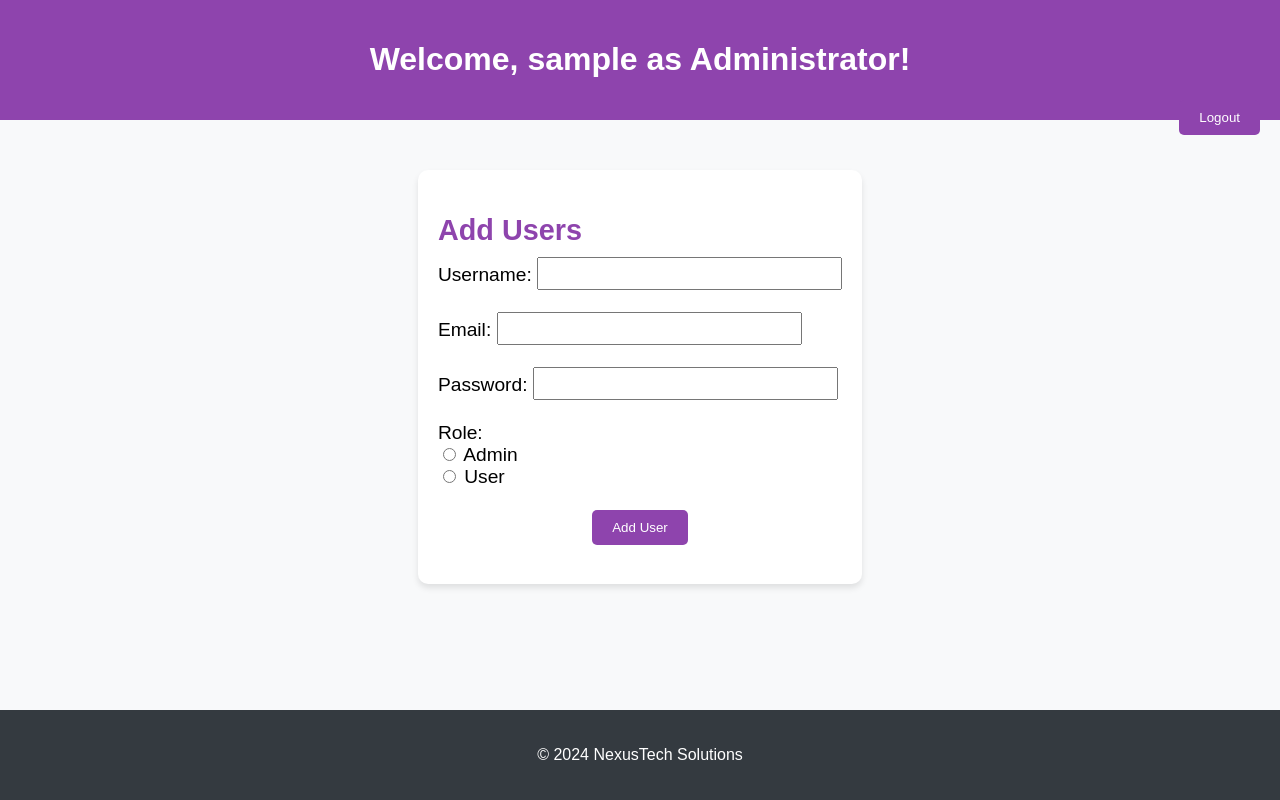
After one commit to isurunvn/technical_support_management_system, a PHP site: page /admin/add_user.php in a window 1280 px wide. The commit adds this page. Run offline with PHP 8.4, Linux system fonts and the light colour scheme; the visitor is signed in with stand-in values (Sample User, id 1).

Commit message:
admin- manage users functions added

```diff
--- /dev/null
+++ b/admin/add_user.php
@@ -0,0 +1,83 @@
+<?php
+session_start();
+
+
+$username = $_SESSION['username'];
+$email = $_SESSION['email'];
+
+$servername = "localhost";
+$username_db = "root";
+$password_db = "";
+$database = "nexustech";
+
+$conn = new mysqli($servername, $username_db, $password_db, $database);
+
+
+if ($conn->connect_error) {
+    die("Connection failed: " . $conn->connect_error);
+}
+
+// Handle add user form submission
+if ($_SERVER["REQUEST_METHOD"] == "POST") {
+    if (isset($_POST['add_user'])) {
+        $new_username = $_POST['new_username'];
+        $new_email = $_POST['new_email'];
+        $new_password = $_POST['new_password']; // Make sure to hash the password securely before storing it in the database
+        $new_role = $_POST['new_role'];
+
+        // Insert new user into the database
+        $sql = "INSERT INTO users (username, email, password, role) VALUES ('$new_username', '$new_email', '$new_password', '$new_role')";
+
+        if ($conn->query($sql) === TRUE) {
+            echo "<script>alert('User added successfully');</script>";
+        } else {
+            echo "<script>alert('Error: " . $sql . "<br>" . $conn->error . "');</script>";
+        }
+    }
+}
+
+?>
+
+<html>
+<head>
+    <title>Admin Page - NexusTech Solutions</title>
+    <link rel="stylesheet" href="adminstyles.css">
+</head>
+<body>
+    <header>
+        <h1>Welcome, <?php echo $username; ?> as Administrator!</h1>
+        <a href="../Entry/entry.html" class="logout-link">
+            <button class="logout-button">Logout</button>
+        </a>
+    </header>
+    <main>
+        <section>
+            <h2>Add Users</h2>
+            <form method="post" action="<?php echo htmlspecialchars($_SERVER["PHP_SELF"]);?>">
+                <label for="new_username">Username:</label>
+                <input type="text" id="new_username" name="new_username" required><br><br>
+                <label for="new_email">Email:</label>
+                <input type="email" id="new_email" name="new_email" required><br><br>
+                <label for="new_password">Password:</label>
+                <input type="password" id="new_password" name="new_password" required><br><br>
+                <label for="new_role">Role:</label><br>
+                <input type="radio" id="admin" name="new_role" value="admin" required>
+                <label for="admin">Admin</label><br>
+                <input type="radio" id="user" name="new_role" value="user" required>
+                <label for="user">User</label><br><br>
+                <div class="button-div">
+                <button type="submit" name="add_user">Add User</button>
+                </div>
+            </form>
+        </section>
+    </main>
+    <footer>
+        <p>&copy; 2024 NexusTech Solutions</p>
+    </footer>
+</body>
+</html>
+
+<?php
+// Close MySQL connection
+$conn->close();
+?>
--- a/admin/adminstyles.css
+++ b/admin/adminstyles.css
@@ -30,6 +30,11 @@ section {
     padding: 20px;
     border-radius: 10px;
     box-shadow: 0 4px 6px rgba(0, 0, 0, 0.1);
+    font-size: larger;
+}
+
+section a{
+    text-decoration: none;
 }
 
 section h2 {
@@ -63,6 +68,20 @@ section ul li button {
     margin: 5px 0;
 }
 
+input[type="text"], input[type="password"], input[type="email"], input[type="radio"] {
+    font-size: larger;
+}
+
+.button-div{
+    display: flex;
+    justify-content: center;
+    width: 100%;
+}
+
+.user-list-container{
+    font-size: large;
+}
+
 footer {
     background-color: #343a40;
     color: #fff;
```
Also changed, not shown: admin/admin.php (+22 -6 lines), admin/delete_user.php (added, +68 -0 lines), admin/view_users.php (added, +77 -0 lines).
